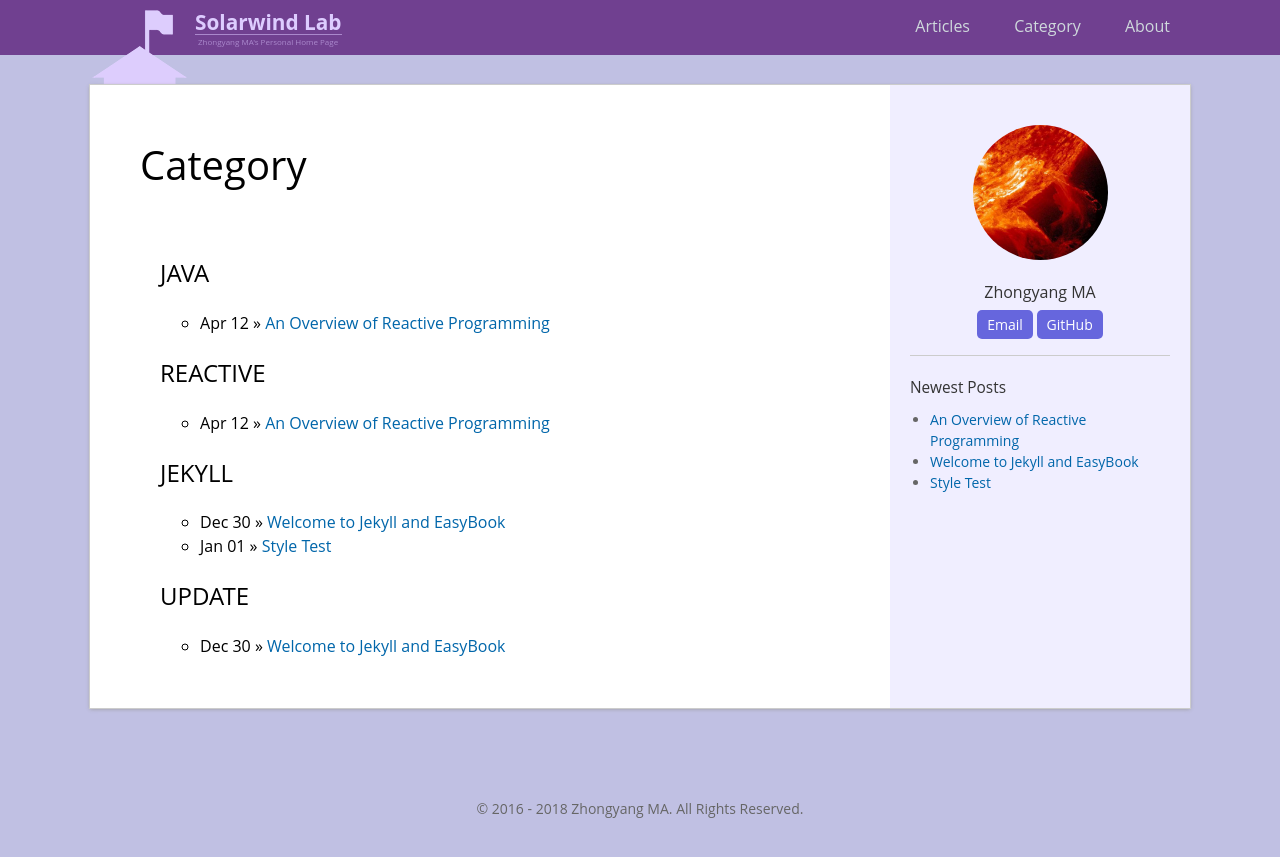
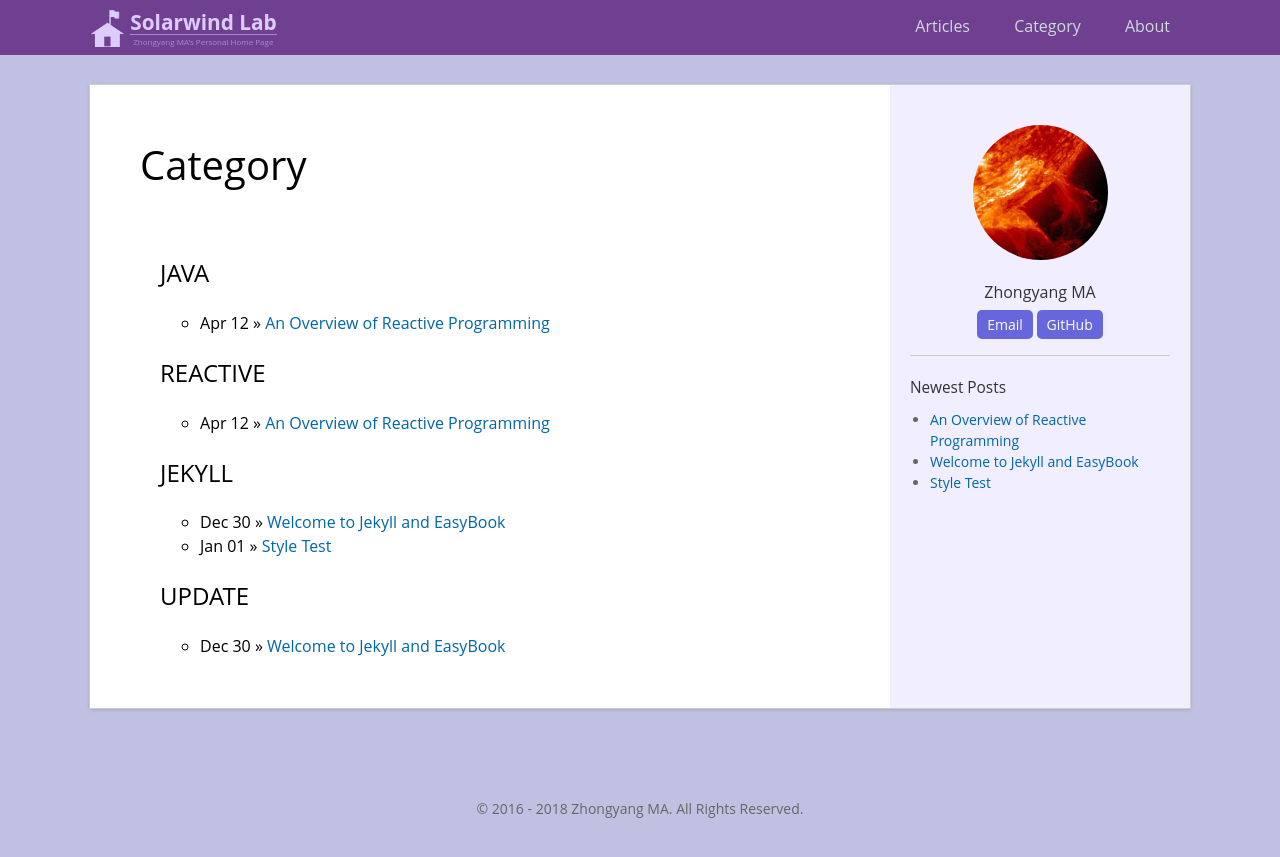
Before and after one commit to ZhongyangMA/ZhongyangMA.github.io, a Jekyll site: the page built from category.html, in a window 1280 px wide. Shown: the top 857 px of the page. Built offline with Jekyll 4.4.1, drawn with Linux system fonts in a browser that asks for light colours.

Commit message:
header rev

```diff
--- a/_includes/header.html
+++ b/_includes/header.html
@@ -2,8 +2,8 @@
 <header class="header">
   <div class="wrapper">
     <div id="sidebar-toggle">TOC</div>
-    <a class="header-img" href="{{ site.baseurl }}/">
-      <img src="/img/header-img.png" alt="header-img">
+    <a href="{{ site.baseurl }}/">
+      <img class="header-img" src="/img/header-img.png" alt="header-img">
     </a>
     <a class="site-title" href="{{ site.baseurl }}/">
       <div>{{ site.title }}</div>
```
